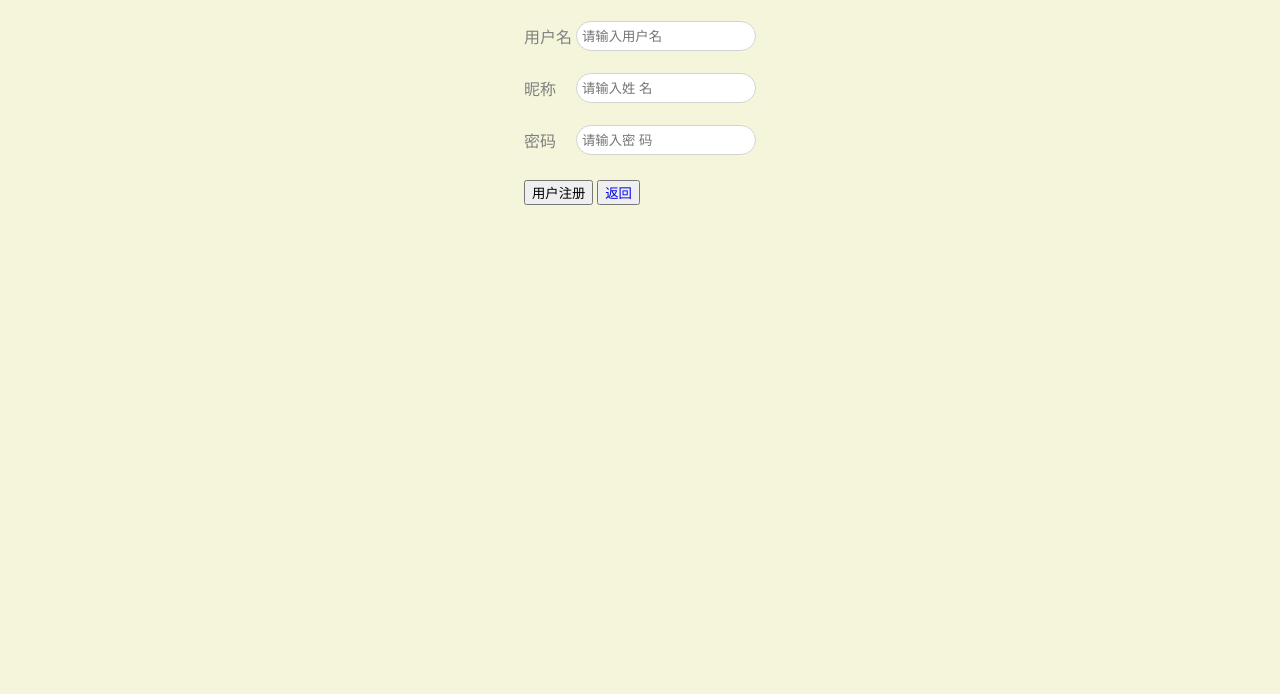
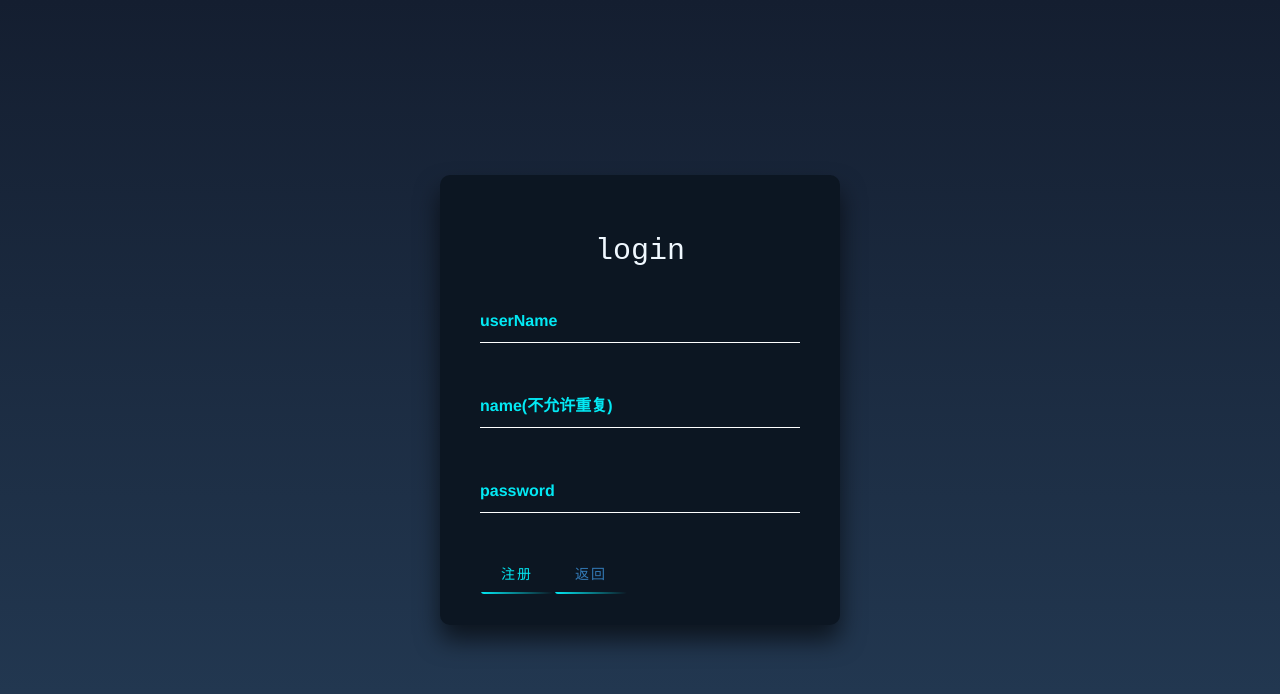
Before and after one commit to z1259928069/web_loginpages, a plain HTML site: page register.html in a window 1280 px wide. Drawn offline with Linux system fonts and the light colour scheme.

Commit message:
Update register.html

```diff
--- a/register.html
+++ b/register.html
@@ -3,106 +3,215 @@
 
 <head>
     <meta charset="UTF-8">
-    <meta http-equiv="X-UA-Compatible" content="IE=edge">
     <meta name="viewport" content="width=device-width, initial-scale=1.0">
     <title>Document</title>
+    <link rel="stylesheet" href="./static/plugins/bootstrap-3.4.1-dist/css/bootstrap.css">
     <style>
-        body {
-            background-color: beige;
-            /*背景颜色*/
+        /*css样式来自https://blog.csdn.net/nihaio25/article/details/120400432*/
+        * {
+            margin: 0;
+            padding: 0;
         }
 
-        .container {
-            box-sizing: content-box;
-            /*默认的 content 作为盒子大小*/
-            width: 800px;
-            /*宽度*/
-            height: 500px;
-            /*高度*/
-            border: 10px ridge lightgray;
-            /*边框 10px 桥梁 浅灰色*/
-            margin: 50px auto;
-            /*外边距 上下50px 左右自动居中*/
-            background-color: white;
-            /*背景颜色*/
+        a {
+            text-decoration: none;
         }
 
-        .child {
-            border: 1px solid red;
-            /*边框 1px 实线 红色*/
-            box-sizing: border-box;
-            /*边框作为盒子大小*/
-            height: 250px;
-            /*高度*/
-            border-color: rgba(0, 0, 0, 0);
-            /*边框颜色 完全透明*/
+        input,
+        button {
+            background: transparent;
+            border: 0;
+            outline: none;
         }
 
-        .center {
-            margin: 0px auto;
-            /*外边距 上下0px 左右自动居中*/
+        body {
+            height: 100vh;
+            background: linear-gradient(#141e30, #243b55);
+            display: flex;
+            justify-content: center;
+            align-items: center;
+            font-size: 16px;
+            color: #03e9f4;
+        }
+
+        .loginBox {
             width: 400px;
-            /*宽度*/
-            font-family: '楷体';
-            /*字体类型*/
-            color: gray;
-            /*字体颜色*/
+            height: 450px;
+            background-color: #0c1622;
+            margin: 100px auto;
+            border-radius: 10px;
+            box-shadow: 0 15px 25px 0 rgba(0, 0, 0, .6);
+            padding: 40px;
+            box-sizing: border-box;
         }
-        .center table tr {
-            height: 50px;
-            /*高度*/
+
+        h2 {
+            text-align: center;
+            color: aliceblue;
+            margin-bottom: 30px;
+            font-family: 'Courier New', Courier, monospace;
         }
-        input[type="text"],
-        input[type="password"] {
-            border: 1px solid lightgray;
-            /*边框 1px 实线 浅灰色*/
-            width: 180px;
-            /*宽度*/
-            height: 30px;
-            /*高度*/
-            border-radius: 15px;
-            /*边框圆角*/
-            padding: 5px;
-            /*填充*/
+
+        .item {
+            height: 45px;
+            border-bottom: 1px solid #fff;
+            margin-bottom: 40px;
+            position: relative;
+        }
+
+        .item input {
+            width: 100%;
+            height: 100%;
+            color: #fff;
+            padding-top: 20px;
             box-sizing: border-box;
-            /*边框作为盒子大小*/
         }
-        input:focus {
-            /*输入框获取焦点时*/
-            outline: none;
-            /*获取焦点时不显示轮廓*/
-            border: 1px solid lightskyblue;
-            /*边框 1px 实线 浅天蓝色*/
+
+        .item input:focus+label,
+        .item input:valid+label {
+            top: 0px;
+            font-size: 2px;
+        }
+
+        .item label {
+            position: absolute;
+            left: 0;
+            top: 12px;
+            transition: all 0.5s linear;
+        }
+
+        .btn {
+            padding: 10px 20px;
+            color: #03e9f4;
+            position: relative;
+            overflow: hidden;
+            text-transform: uppercase;
+            letter-spacing: 2px;
+        }
+
+        .btn:hover {
+            border-radius: 5px;
+            color: #fff;
+            background: #03e9f4;
+            box-shadow: 0 0 5px 0 #03e9f4,
+                0 0 25px 0 #03e9f4,
+                0 0 50px 0 #03e9f4,
+                0 0 100px 0 #03e9f4;
+            transition: all 1s linear;
+        }
+
+        .btn>span {
+            position: absolute;
+        }
+
+        .btn>span:nth-child(1) {
+            width: 100%;
+            height: 2px;
+            background: -webkit-linear-gradient(left, transparent, #03e9f4);
+            left: -100%;
+            top: 0px;
+            animation: line1 1s linear infinite;
+        }
+
+        @keyframes line1 {
+
+            50%,
+            100% {
+                left: 100%;
+            }
+        }
+
+        .btn>span:nth-child(2) {
+            width: 2px;
+            height: 100%;
+            background: -webkit-linear-gradient(top, transparent, #03e9f4);
+            right: 0px;
+            top: -100%;
+            animation: line2 1s 0.25s linear infinite;
+        }
+
+        @keyframes line2 {
+
+            50%,
+            100% {
+                top: 100%;
+            }
+        }
+
+        .btn>span:nth-child(3) {
+            width: 100%;
+            height: 2px;
+            background: -webkit-linear-gradient(left, #03e9f4, transparent);
+            left: 100%;
+            bottom: 0px;
+            animation: line3 1s 0.75s linear infinite;
+        }
+
+        @keyframes line3 {
+
+            50%,
+            100% {
+                left: -100%;
+            }
+        }
+
+        .btn>span:nth-child(4) {
+            width: 2px;
+            height: 100%;
+            background: -webkit-linear-gradient(top, transparent, #03e9f4);
+            left: 0px;
+            top: 100%;
+            animation: line4 1s 1s linear infinite;
+        }
+
+        @keyframes line4 {
+
+            50%,
+            100% {
+                top: -100%;
+            }
         }
     </style>
 </head>
 
 <body>
-    <div class="child center">
+    <div class="loginBox">
+        <h2>login</h2>
+
+            <div class="item">
+                <input type="text" v-model="username" id="username" required>
+                <label for="">userName</label>
+            </div>
 
 
-        <table border="0" align="center">
-            <tr>
-                <td>用户名</td>
-                <td><input type="text" id="username" placeholder="请输入用户名"></td>
-            </tr>
-            <tr>
-                <td>昵称</td>
-                <td><input type="text" id="name" placeholder="请输入姓 名"></Gu Yongtd>
-            </tr>
-            <tr>
-                <td>密码</td>
-                <td><input id="pwd" type="password" placeholder="请输入密 码"></td>
-            </tr>
-            <tr>
-                <td colspan="2" style=" align : center">
-                    <button class="btn " id="Regist">用户注册</button>
-                    <button class="btn "  ><a style="text-decoration:none"  href="./index.html">返回</a> </button>
-                </td>
-            </tr>
-        </table>
+            <div class="item">
+                <input type="text"   id="name" required>
+                <label for="">name(不允许重复)</label>
+            </div>
+            <div class="item">
+                <input type="password" id="pwd" required>
+                <label for="">password</label>
+            </div>
+
+            <button class="btn" id="Regist" style="float: left;">注册
+                <span></span>
+                <span></span>
+                <span></span>
+                <span></span>
+            </button>
+
+
+            <button class=" btn">
+                <a href="./index.html"  >
+                    返回
+                </a>
+                <span></span>
+                <span></span>
+                <span></span>
+                <span></span>
+            </button>
+
     </div>
-
     <script>
 
         let btnRegist = document.querySelector("#Regist")
@@ -131,10 +240,10 @@
                     //是一个对象(json格式)
                     // 判断name是否重复1
                     let flag = checkName(registerName, data)
-
-                    if (flag==false)
+                    console.log(registerName)
+                    if (flag==true)
                     {alert("该用户名存在，重新输入")}
-                    if (flag == true) {
+                    if (flag == false) {
                         register(registerName, username, password)
                         alert("注册成功，即将跳转到登陆界面")
                         setTimeout(() => {
@@ -143,24 +252,26 @@
                         window.location.href = "./index.html"
 
                     }
-                    // console.log(`success: ${data}`);
                 })
                 .catch(error => { console.log(`error: ${error}`); });
         }
         function checkName(usname, data) {
-            console.log("开始查询姓名")
-            flag = false
+            console.log(data)
+            console.log("开始查询姓名"+usname)
+            let flag1 = false
             for (var i = 0, l = data.length; i < l; i++) {
                 {
                     // console.log(data[i].name)//遍历用data[i][key]， 取值用data[i].name
                     if (data[i].name == usname) {
-                        flag = true;
+                        console.log("查询到相同name用户")
+                        flag1 = true;
                         break;
+
                     }
                 }
             }
-            console.log("flag:" + flag)
-            return flag
+            console.log("flag:" + flag1)
+            return flag1
         }
         function register(registerName, username, pwd) {
             const myHeaders = new Headers()
```
